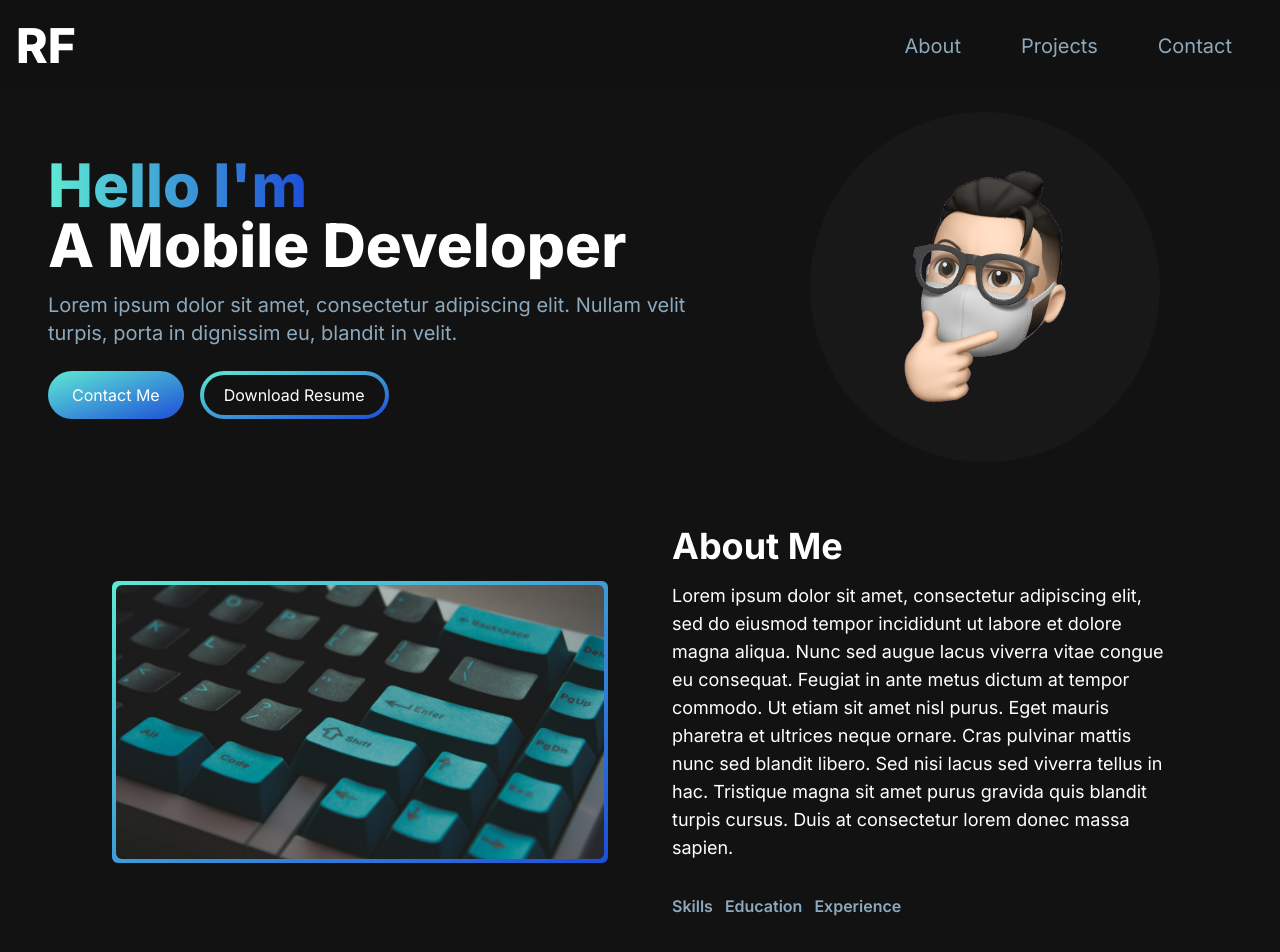
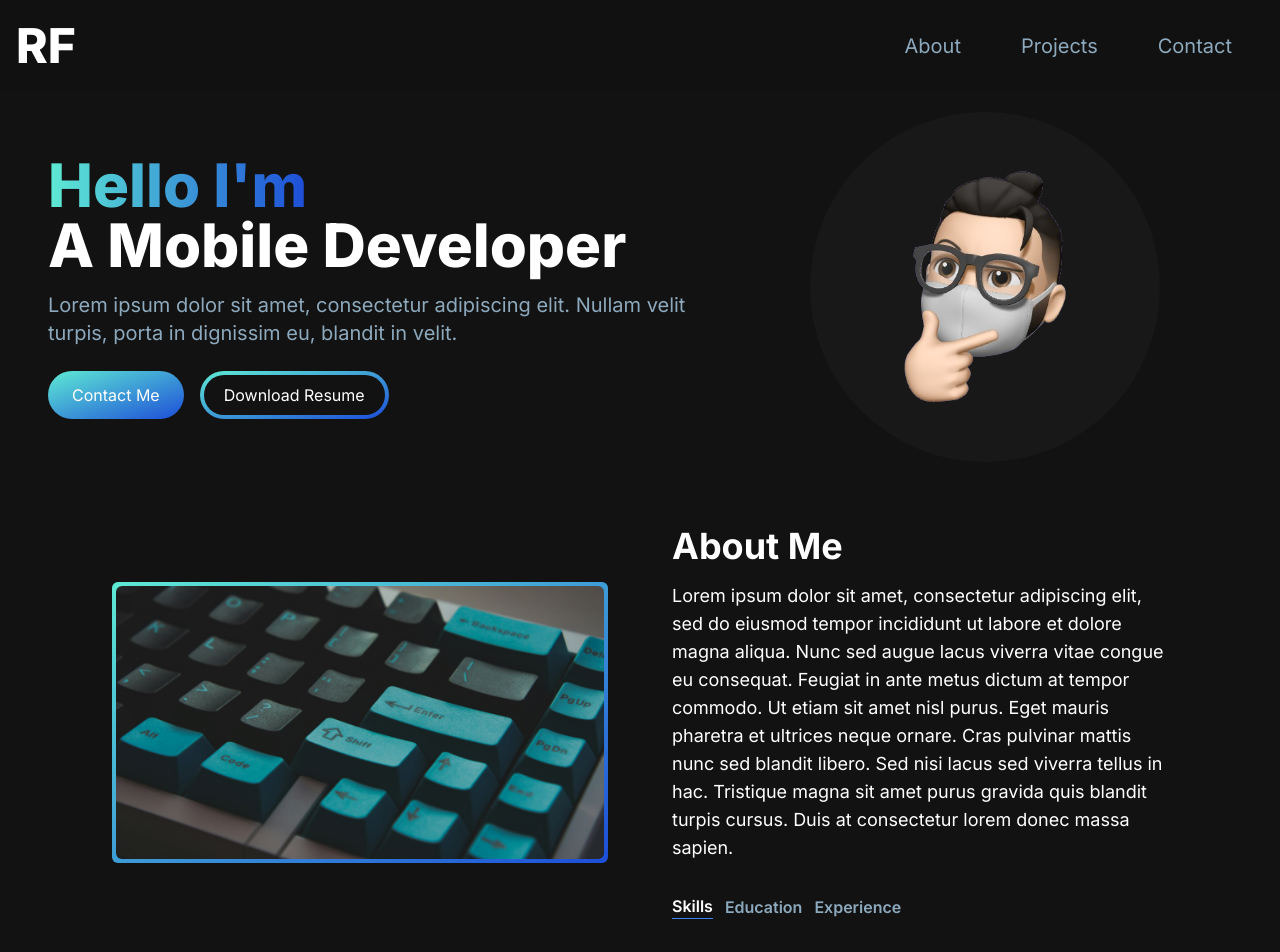
Before and after one commit to rayafarhadi/rayafarhadi.github.io, a Next.js app: page / in a window 1280 px wide. Shown: the top 952 px of the page. Built offline with nearby package versions, Linux system fonts and the light colour scheme.

Commit message:
added styling and functionality to the about info tabs

```diff
--- a/app/components/AboutSection.jsx
+++ b/app/components/AboutSection.jsx
@@ -1,7 +1,18 @@
-import React from "react";
+"use client";
+import React, { useState, useTransition } from "react";
 import Image from "next/image";
+import TabButton from "./TabButton";
 
 const AboutSection = () => {
+  const [tab, setTab] = useState("skills");
+  const [isPending, startTransition] = useTransition();
+
+  const handleTabChange = (id) => {
+    startTransition(() => {
+      setTab(id);
+    });
+  };
+
   return (
     <div className="text-white">
       <div className="md:grid md:grid-cols-2 gap-8 xl:gap-16 py-8 px-4 sm:py-16 xl:px-16 items-center">
@@ -27,15 +38,24 @@ const AboutSection = () => {
             consectetur lorem donec massa sapien.
           </p>
           <div className="flex flex-row mt-8">
-            <span className="mr-3 font-semibold text-text-secondary hover:text-white">
+            <TabButton
+              selectTab={() => handleTabChange("skills")}
+              active={tab == "skills"}
+            >
               Skills
-            </span>
-            <span className="mr-3 font-semibold text-text-secondary hover:text-white">
+            </TabButton>
+            <TabButton
+              selectTab={() => handleTabChange("education")}
+              active={tab == "education"}
+            >
               Education
-            </span>
-            <span className="mr-3 font-semibold text-text-secondary hover:text-white">
+            </TabButton>
+            <TabButton
+              selectTab={() => handleTabChange("experience")}
+              active={tab == "experience"}
+            >
               Experience
-            </span>
+            </TabButton>
           </div>
         </div>
       </div>
--- /dev/null
+++ b/app/components/TabButton.jsx
@@ -0,0 +1,15 @@
+import React from "react";
+
+const TabButton = ({ active, selectTab, children }) => {
+  const buttonClasses = active
+    ? "text-white border-b border-blue-500"
+    : "text-text-secondary";
+
+  return (
+    <button onClick={selectTab}>
+      <p className={`mr-3 font-semibold ${buttonClasses}`}>{children}</p>
+    </button>
+  );
+};
+
+export default TabButton;
```
